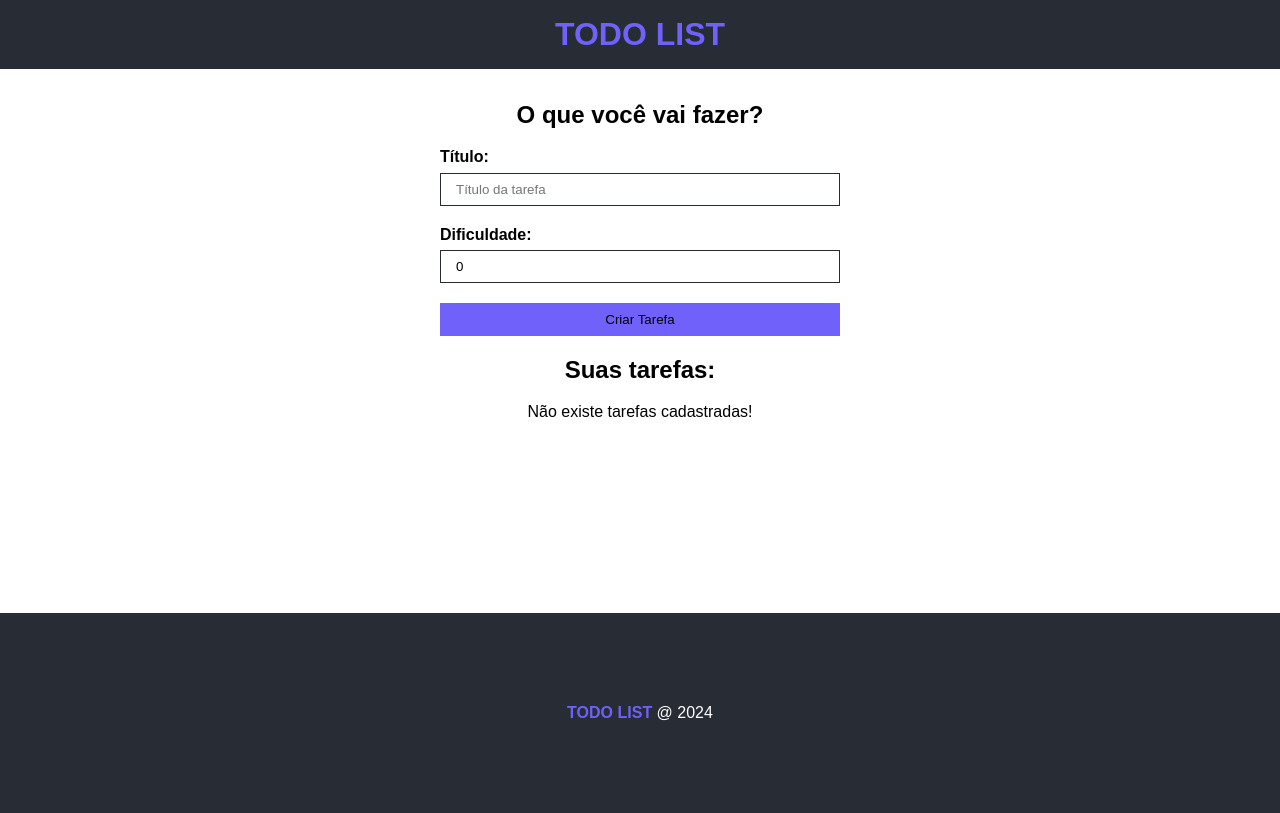
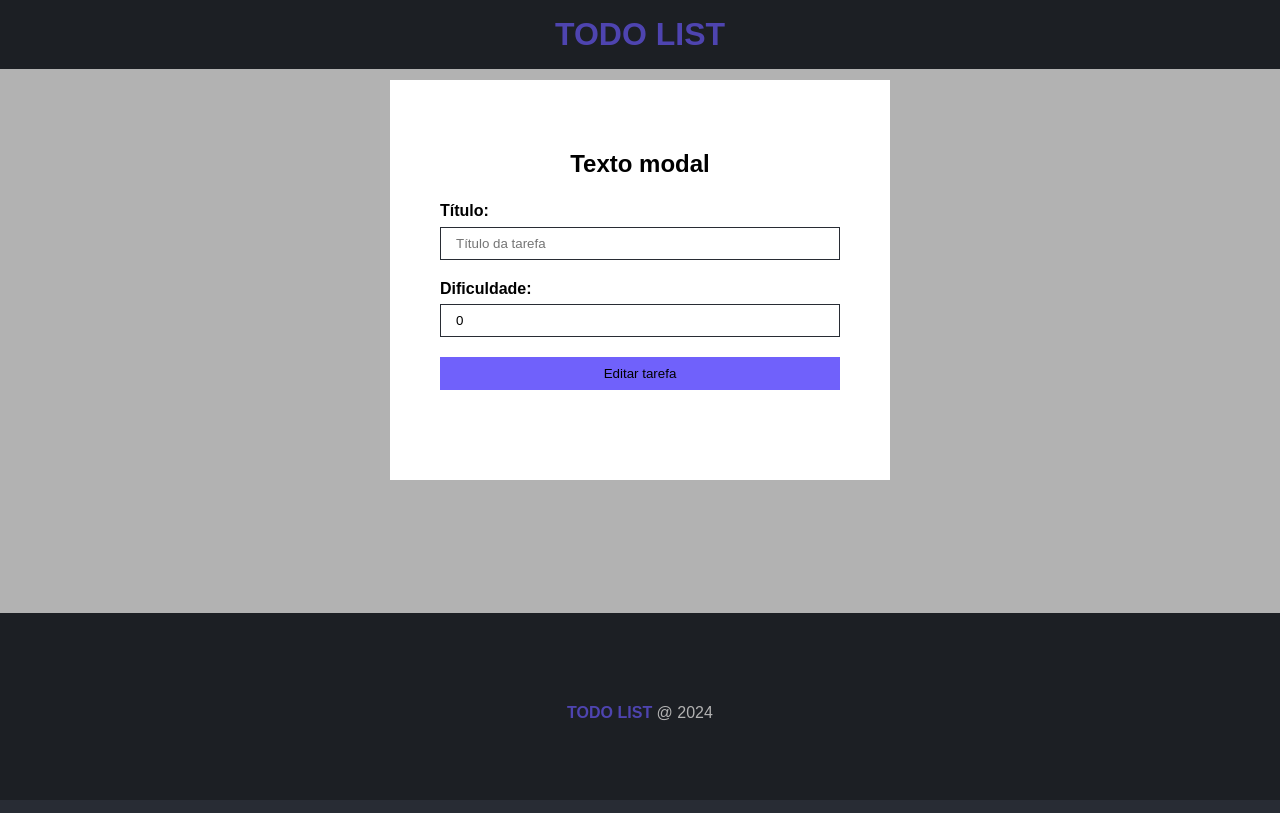
Before and after one commit to Keven1995/todo-list-ts, a React (Vite) app: page / in a window 1280 px wide. Built offline with nearby package versions, Linux system fonts and the light colour scheme.

Commit message:
Adicionando Modal e estilização

```diff
--- a/src/App.tsx
+++ b/src/App.tsx
@@ -9,12 +9,24 @@
 
 // Interfaces
 import { ITask } from "./interfaces/Task";
+import Modal from "./Modal";
 
 function App() {
   const [taskList, setTaskList] = useState<ITask[]>([]);
 
+  const deleteTask = (id: number) => {
+    setTaskList(
+      taskList.filter((task) => {
+        return task.id !== id;
+      })
+    );
+  };
+
   return (
     <div>
+      <Modal
+        children={<Formulario btnText="Editar tarefa" taskList={taskList} />}
+      />
       <Header />
       <main className={styles.main}>
         <div>
@@ -27,7 +39,7 @@
         </div>
         <div>
           <h2>Suas tarefas:</h2>
-          <TaskList taskList={taskList} />
+          <TaskList taskList={taskList} handleDelete={deleteTask} />
         </div>
       </main>
       <Footer />
--- /dev/null
+++ b/src/Modal.module.css
@@ -0,0 +1,31 @@
+.fade {
+  width: 100%;
+  height: 100%;
+  position: absolute;
+  background-color: #000;
+  opacity: 0.3;
+}
+
+.modal {
+  position: absolute;
+  top: 10%;
+  left: 0;
+  right: 0;
+  margin: 0 auto;
+  width: 500px;
+  height: 400px;
+  z-index: 1;
+  background-color: #fff;
+  display: flex;
+  flex-direction: column;
+  justify-content: center;
+  text-align: center;
+}
+
+.modal h2 {
+  margin-bottom: 1em;
+}
+
+.modal form {
+  width: 90%;
+}
--- /dev/null
+++ b/src/Modal.tsx
@@ -0,0 +1,19 @@
+// CSS
+import styles from "./Modal.module.css";
+interface Props {
+    children: React.ReactNode
+}
+
+const Modal = ({children}: Props) => {
+  return (
+    <div id="modal">
+        <div className={styles.fade}></div>
+      <div className={styles.modal}>
+        <h2>Texto modal</h2>
+        {children}
+      </div>
+    </div>
+  );
+};
+
+export default Modal;
--- a/src/components/TaskList.tsx
+++ b/src/components/TaskList.tsx
@@ -1,19 +1,19 @@
-
 // interfaces
-import { ITask } from './../interfaces/Task';
+import { ITask } from "./../interfaces/Task";
 
 // CSS
 import styles from "./TaskList.module.css";
 
 interface Props {
   taskList: ITask[];
+  handleDelete(id: number): void;
 }
 
-  const TaskList = ({ taskList }: Props) => {
+const TaskList = ({ taskList, handleDelete }: Props) => {
   return (
     <>
       {taskList.length > 0 ? (
-        taskList.map((task)=>(
+        taskList.map((task) => (
           <div key={task.id} className={styles.task}>
             <div className={styles.details}>
               <h4>{task.title}</h4>
@@ -21,7 +21,12 @@
             </div>
             <div className={styles.actions}>
               <i className="bi bi-pencil"></i>
-              <i className="bi bi-trash"></i>
+              <i
+                className="bi bi-trash"
+                onClick={() => {
+                  handleDelete(task.id);
+                }}
+              ></i>
             </div>
           </div>
         ))
@@ -32,4 +37,4 @@
   );
 };
 
-export default TaskList
+export default TaskList;
```
